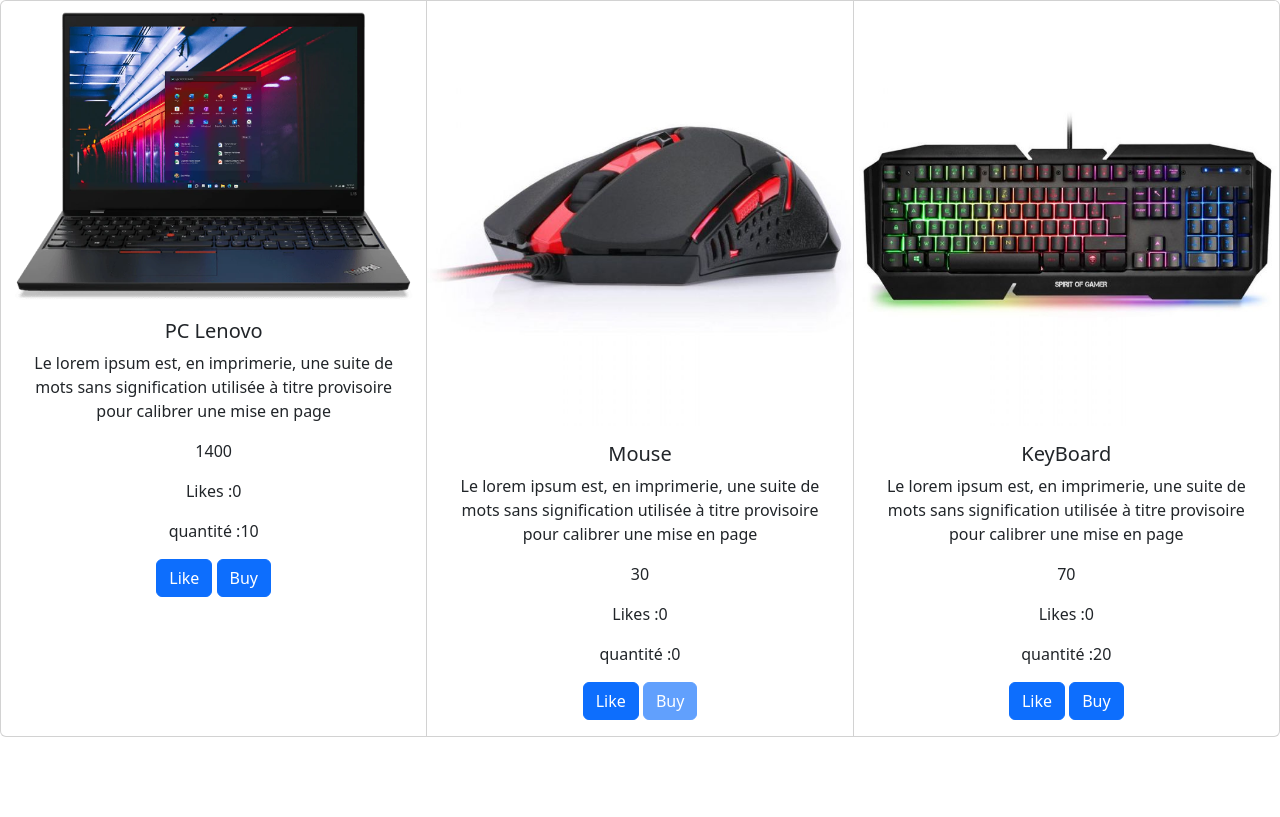
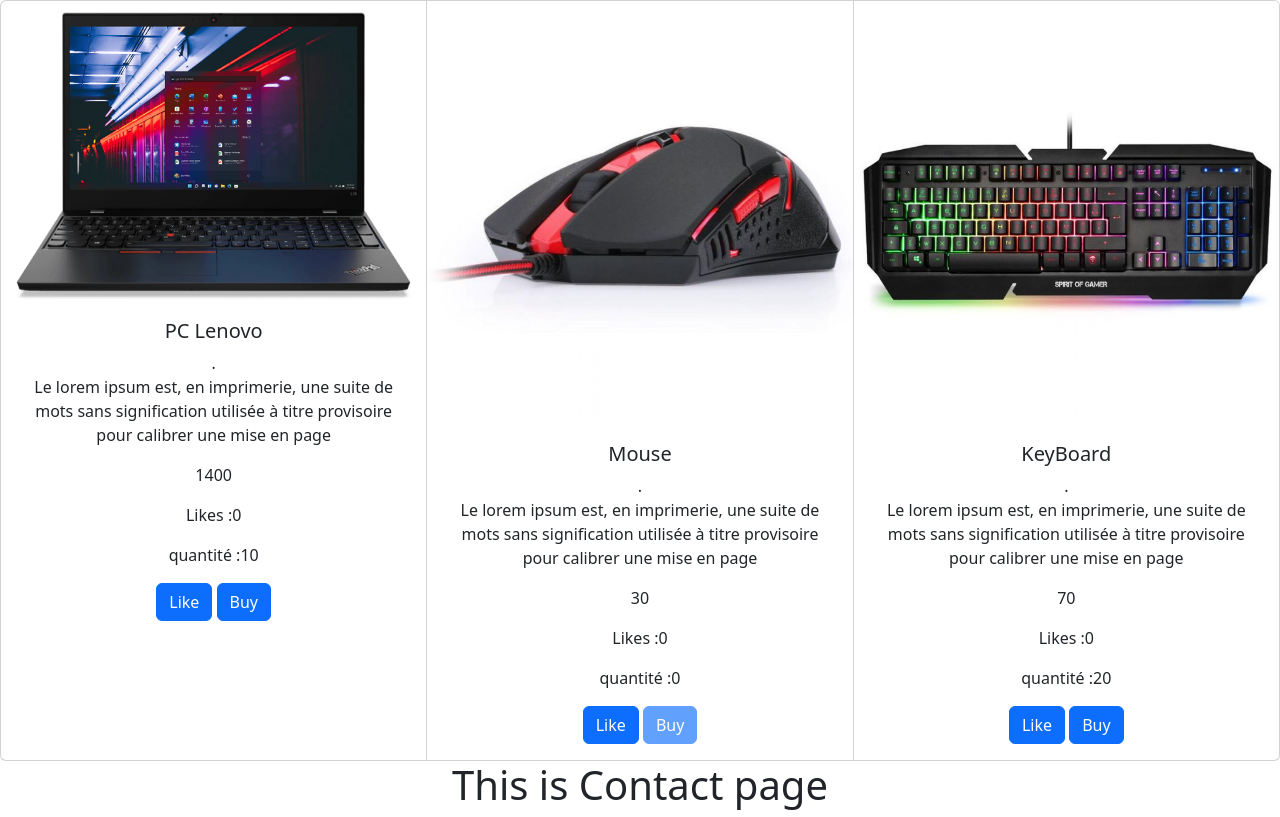
Before and after one commit to CRA2-4TWIN8-2022-2023/workshop2--controle-continue-RayenBourguiba, a React (Create React App) app: page /contact in a window 1280 px wide. Built offline with nearby package versions, Linux system fonts and the light colour scheme.

Commit message:
Routing File Creation

```diff
--- a/package.json
+++ b/package.json
@@ -9,8 +9,9 @@
     "bootstrap": "^5.2.3",
     "prop-types": "^15.8.1",
     "react": "^18.2.0",
-    "react-bootstrap": "^2.7.0",
+    "react-bootstrap": "^2.7.2",
     "react-dom": "^18.2.0",
+    "react-router-dom": "^6.8.1",
     "react-scripts": "^5.0.1",
     "web-vitals": "^2.1.0"
   },
--- a/src/App.js
+++ b/src/App.js
@@ -1,6 +1,10 @@
 import "./App.css";
 import React from "react";
 import ProductsFunc from "./ComposantFonctionnel/ProductsFunc";
+import { Route, Routes } from "react-router-dom";
+import Home from "./Components/Home";
+import Contact from "./Components/Contact";
+import Acceuil from "./Components/Acceuil";
 
 // const option = (
 //   <ol>
@@ -74,6 +78,12 @@
       {tab} */}
       {/* <Store></Store>{" "} */}
       <ProductsFunc />
+      <Routes>
+        <Route path="/home" element={<Home></Home>}></Route>
+        <Route path="/contact" element={<Contact></Contact>}></Route>
+        <Route path="/acceuil" element={<Acceuil></Acceuil>}></Route>
+
+      </Routes>
     </div>
   );
 }
--- /dev/null
+++ b/src/Components/Acceuil.js
@@ -0,0 +1,5 @@
+function Acceuil() {
+    return ( <h1>This is Acceuil page</h1> );
+}
+
+export default Acceuil;
--- /dev/null
+++ b/src/Components/Contact.js
@@ -0,0 +1,5 @@
+function Contact() {
+    return ( <h1>This is Contact page</h1> );
+}
+
+export default Contact;
--- /dev/null
+++ b/src/Components/Home.js
@@ -0,0 +1,5 @@
+function Home() {
+    return (<h1>This is home page</h1>  );
+}
+
+export default Home;
--- a/src/ComposantFonctionnel/ProductFunc.js
+++ b/src/ComposantFonctionnel/ProductFunc.js
@@ -16,7 +16,7 @@
     setQuantity(quantity - 1);
   };
 
-  const styleClass= like>5? "bestProduct":"text-center";
+  const styleClass = like > 5 ? "bestProduct" : "text-center";
 
   return (
     <>
@@ -26,7 +26,7 @@
           src={require("../Assets/images/" + props.product.img)}
         />
         <Card.Body>
-          <Card.Title> {props.product.name}</Card.Title>
+          <Card.Title> {props.product.name}</Card.Title>.
           <Card.Text>{props.product.description}</Card.Text>
           <Card.Text> {props.product.price} </Card.Text>
           <Card.Text>Likes :{like}</Card.Text>
--- a/src/index.js
+++ b/src/index.js
@@ -1,13 +1,16 @@
-import React from 'react';
-import ReactDOM from 'react-dom/client';
-import './index.css';
-import App from './App';
-import reportWebVitals from './reportWebVitals';
+import React from "react";
+import ReactDOM from "react-dom/client";
+import "./index.css";
+import App from "./App";
+import reportWebVitals from "./reportWebVitals";
+import { BrowserRouter } from "react-router-dom";
 
-const root = ReactDOM.createRoot(document.getElementById('root'));
+const root = ReactDOM.createRoot(document.getElementById("root"));
 root.render(
   <React.StrictMode>
-    <App />
+    <BrowserRouter>
+      <App />
+    </BrowserRouter>
   </React.StrictMode>
 );
 
@@ -22,7 +25,6 @@
 //   }
 //   setInterval(tick,1000);
 
-
 // If you want to start measuring performance in your app, pass a function
 // to log results (for example: reportWebVitals(console.log))
 // or send to an analytics endpoint. Learn more: https://bit.ly/CRA-vitals
```
Also changed, not shown: 2 other files (tests, documents, lock files or other folders).
